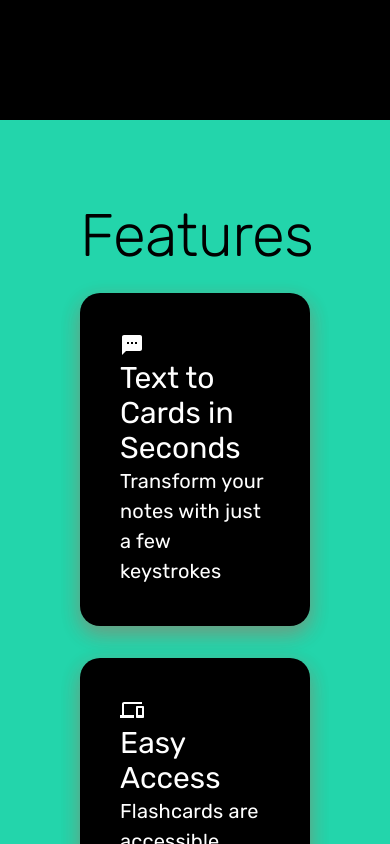
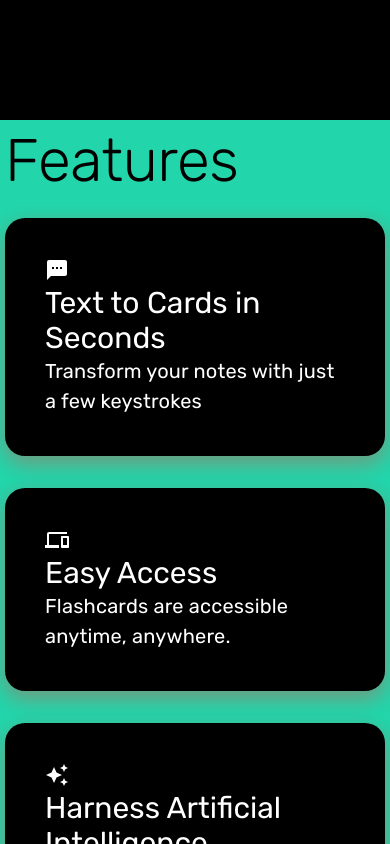
Before and after one commit to Shoheicode/Project-4-AI-Flashcards, a Next.js app: page / in a window 390 px wide. Shown: the part 780-1624 px from the top of the page. Built offline with nearby package versions, Linux system fonts and the light colour scheme; no server answers; a web font is replaced by a local one.

Commit message:
updated typewriter

```diff
--- a/app/typewrite.css
+++ b/app/typewrite.css
@@ -148,6 +148,10 @@
       blinkTextCursor 1000ms infinite;
   }
 
+  #featureSection{
+    padding: 5px;
+  }
+
   .apply{
     font-family: "Rubik", sans-serif!important;
     font-optical-sizing: auto;
```
